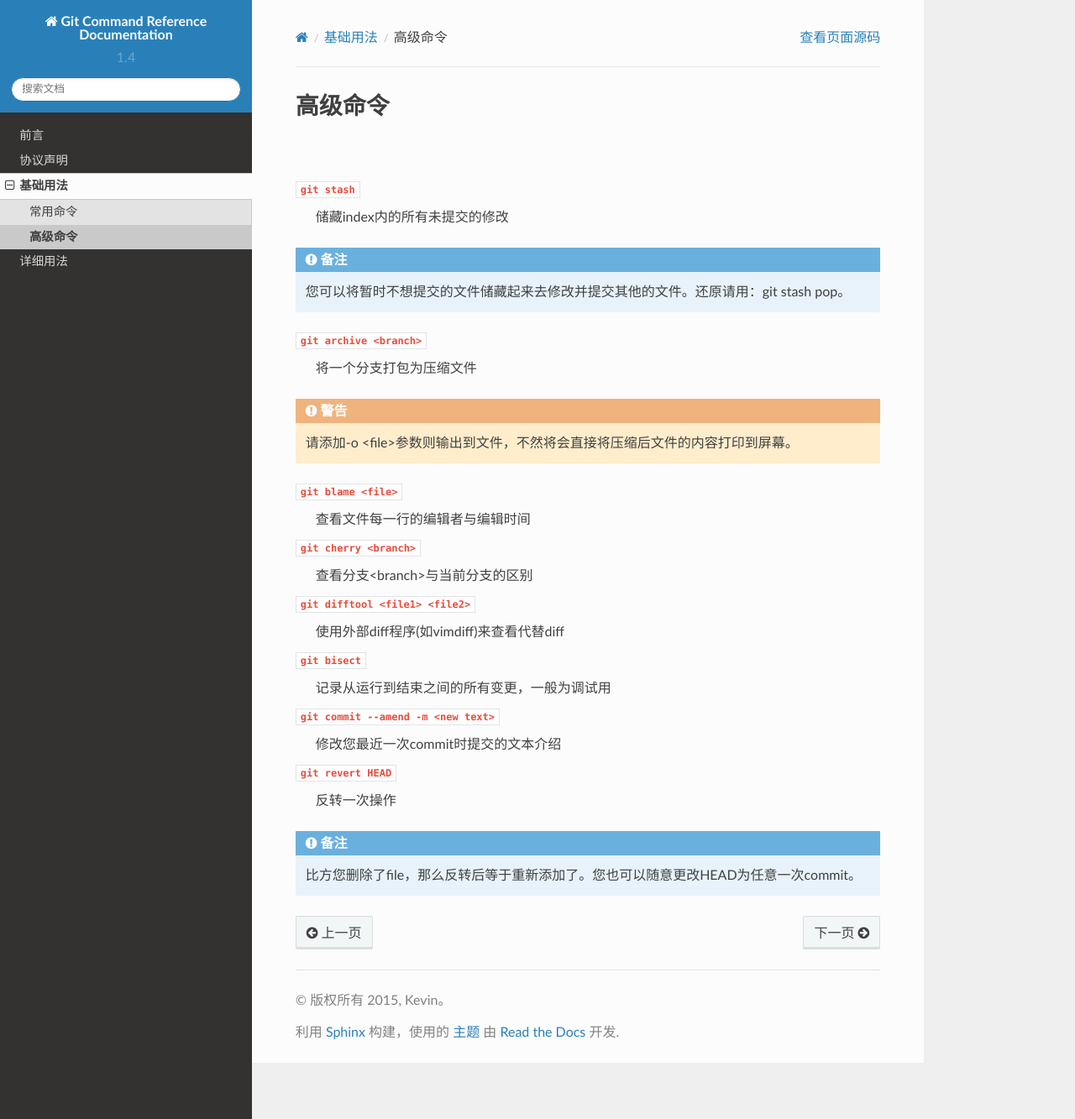
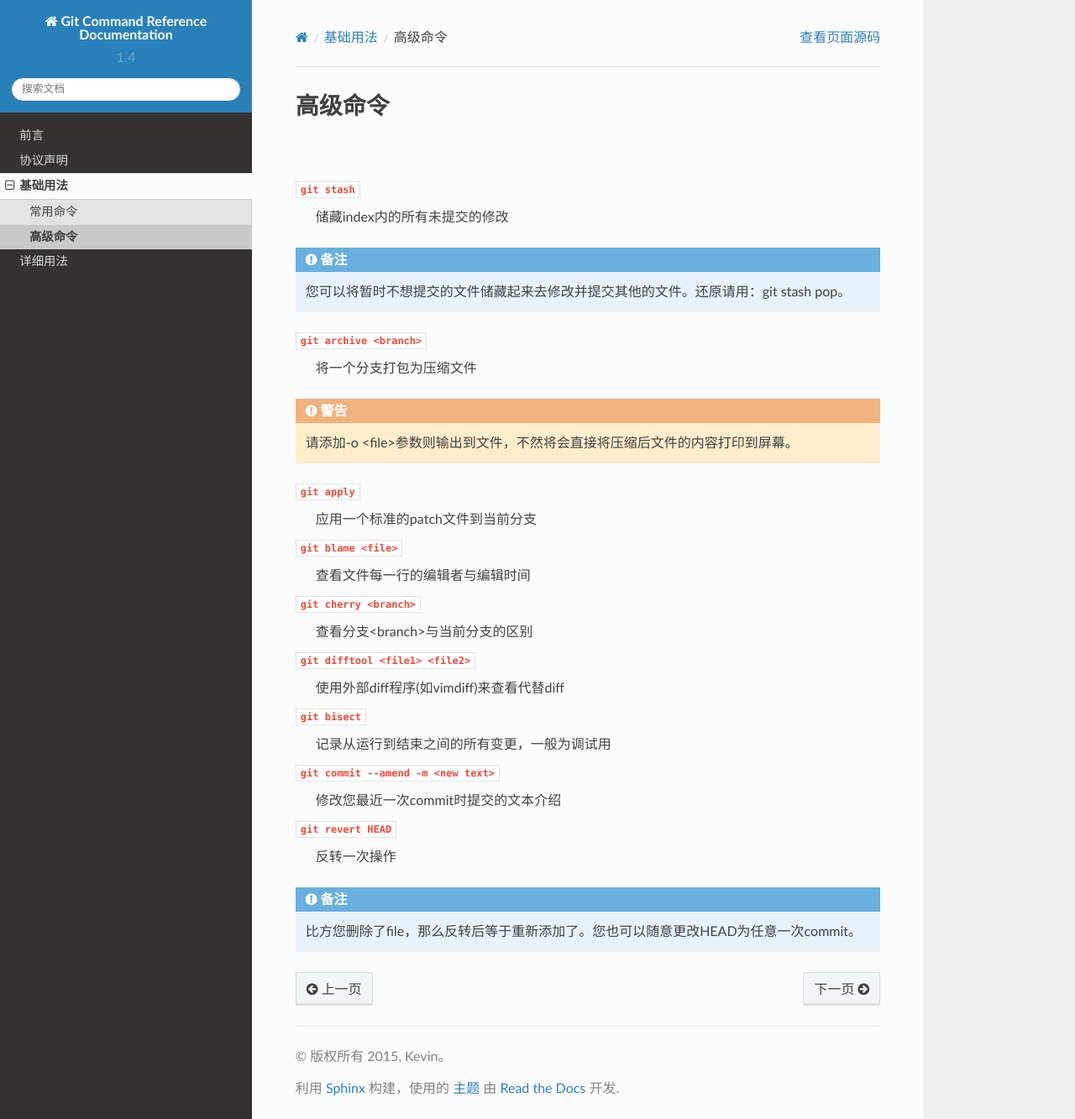
Before and after one commit to K-Guan/Git-Command-Reference, a Sphinx documentation site: the page built from source/base/senior.rst, in a window 1280 px wide and 1333 px high. Shown: the whole window at 84% size. Built offline with Sphinx 7.4.7 and the Read the Docs theme 2.0.0, drawn with Linux system fonts in a browser that asks for light colours.

Commit message:
Edit: source/base/senior.rst

```diff
--- a/source/base/senior.rst
+++ b/source/base/senior.rst
@@ -18,6 +18,9 @@
 
     请添加-o <file>参数则输出到文件，不然将会直接将压缩后文件的内容打印到屏幕。
 
+
+``git apply``
+    应用一个标准的patch文件到当前分支
 
 ``git blame <file>``
     查看文件每一行的编辑者与编辑时间
```
